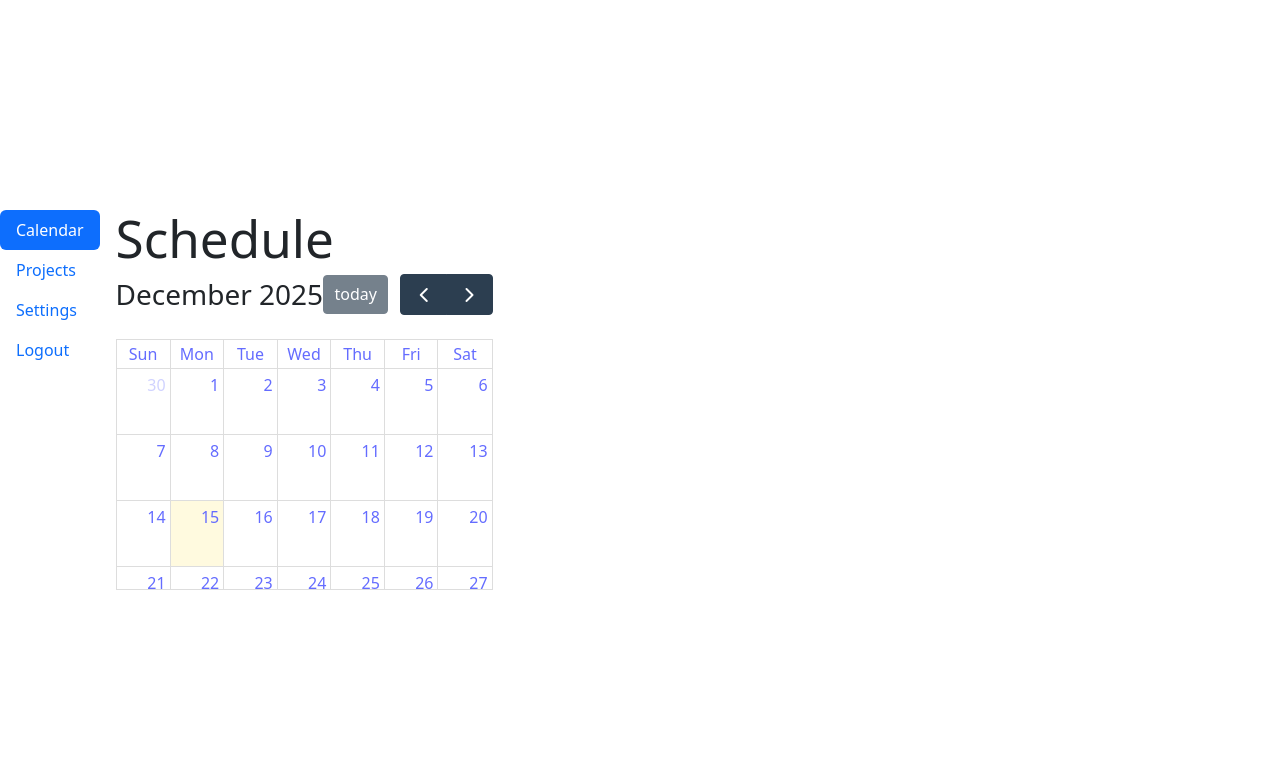
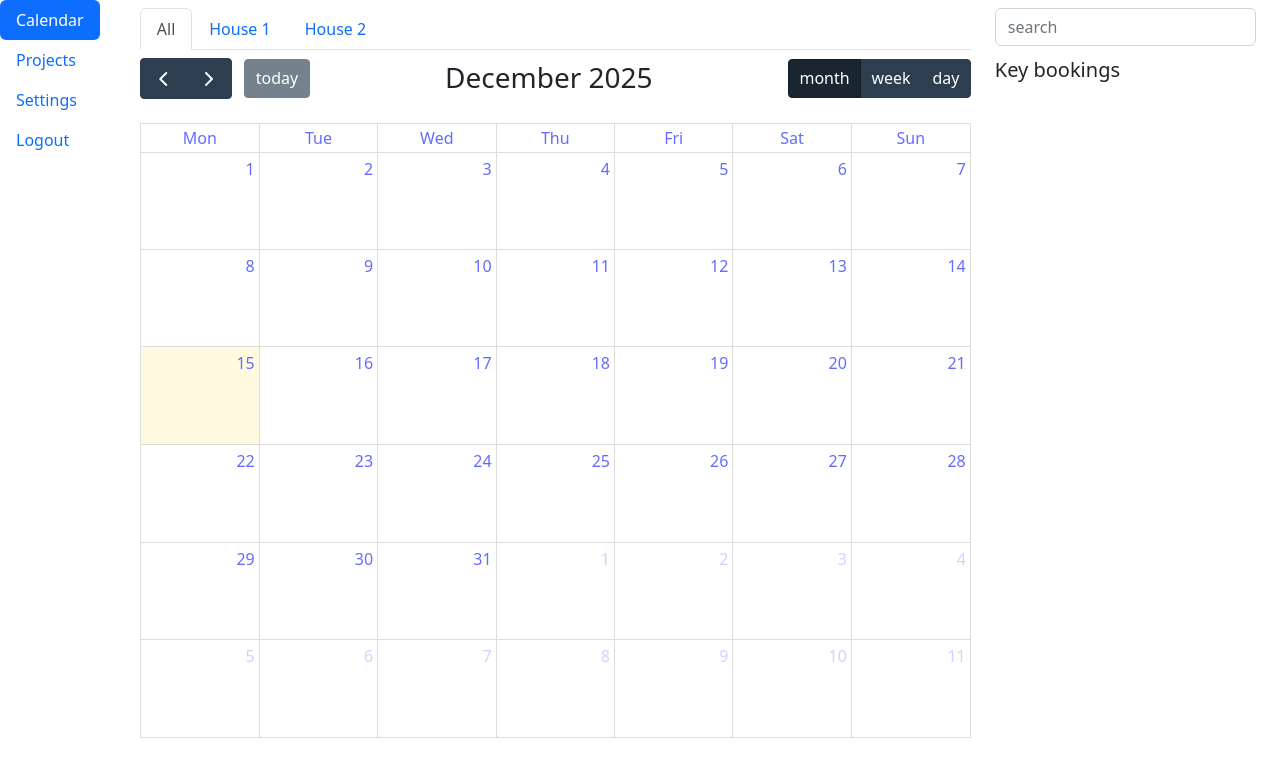
Before and after one commit to m-ariah93/comsci-ia, a React (Vite) app in the folder frontend/: page /calendar in a window 1280 px wide. Shown: the top 776 px of the page. Built offline with nearby package versions, Linux system fonts and the light colour scheme.

Commit message:
FEAT + FIX: make root full width, add calendar bootstrap tabs

```diff
--- a/frontend/index.html
+++ b/frontend/index.html
@@ -8,7 +8,7 @@
     <link href="https://cdn.jsdelivr.net/npm/bootstrap@5.2.3/dist/css/bootstrap.min.css" rel="stylesheet" integrity="sha384-rbsA2VBKQhggwzxH7pPCaAqO46MgnOM80zW1RWuH61DGLwZJEdK2Kadq2F9CUG65" crossorigin="anonymous">
   </head>
   <body>
-    <div id="root"></div>
+    <div id="root" class="container-fluid"></div>
     <script type="module" src="/src/main.jsx"></script>
   </body>
 </html>
--- a/frontend/src/App.jsx
+++ b/frontend/src/App.jsx
@@ -8,22 +8,15 @@ function App() {
   return (
     <BrowserRouter>
 
-      <div className="d-flex align-items-start">
-        <div className="nav flex-column nav-pills me-3" role="tablist" aria-orientation="vertical">
+      <div className="d-flex align-items-start fixed-top">
+          <div className="nav flex-column nav-pills me-3 flex-shrink-0" role="tablist" aria-orientation="vertical">
             <NavLink to="/calendar" end className={({ isActive }) => isActive ? "nav-link active" : "nav-link"}>Calendar</NavLink>
             <NavLink to="/projects" className={({ isActive }) => isActive ? "nav-link active" : "nav-link"}>Projects</NavLink>
             <NavLink to="/settings" className={({ isActive }) => isActive ? "nav-link active" : "nav-link"}>Settings</NavLink>
             <NavLink to="/" className={({ isActive }) => isActive ? "nav-link active" : "nav-link"}>Logout</NavLink>
           </div>
-        {/* <div class="tab-content" id="v-pills-tabContent">
-          <div class="tab-pane fade show active" id="v-pills-home" role="tabpanel" aria-labelledby="v-pills-home-tab" tabindex="0">...</div>
-          <div class="tab-pane fade" id="v-pills-profile" role="tabpanel" aria-labelledby="v-pills-profile-tab" tabindex="0">...</div>
-          <div class="tab-pane fade" id="v-pills-disabled" role="tabpanel" aria-labelledby="v-pills-disabled-tab" tabindex="0">...</div>
-          <div class="tab-pane fade" id="v-pills-messages" role="tabpanel" aria-labelledby="v-pills-messages-tab" tabindex="0">...</div>
-          <div class="tab-pane fade" id="v-pills-settings" role="tabpanel" aria-labelledby="v-pills-settings-tab" tabindex="0">...</div>
-        </div>  */}
-        <div className="tab-content" id="v-pills-tabContent">
-          {/* <CalendarPage /> */}
+
+          <div className="tab-content flex-grow-1 w-100" id="v-pills-tabContent" style={{minWidth: 0}}>
             <Routes>
               <Route path="/" element={<Navigate to="/calendar" replace />} />
               <Route path="/calendar" element={<CalendarPage />} />
--- a/frontend/src/components/Calendar.jsx
+++ b/frontend/src/components/Calendar.jsx
@@ -3,11 +3,18 @@ import dayGridPlugin from "@fullcalendar/daygrid";
 
 export default function Calendar() {
   return (
-    <div>
+    <div style={{width: '100%'}}>
       <FullCalendar
         plugins={[dayGridPlugin]}
         initialView="dayGridMonth"
-        aspectRatio={1.5}
+        // aspectRatio={1.5}
+        firstDay={1}
+        droppable={true}
+        headerToolbar={{
+          left: 'prev,next today',
+          center: 'title',
+          right: 'dayGridMonth,dayGridWeek,dayGridDay'
+        }}
       />
     </div>
 
--- a/frontend/src/pages/CalendarPage.jsx
+++ b/frontend/src/pages/CalendarPage.jsx
@@ -1,13 +1,36 @@
 import Calendar from "../components/Calendar";
-
 
 export default function CalendarPage() {
   return (
-    <div>
-        <h1>Schedule</h1>
-        <Calendar />
+    // <div className="d-flex flex-column">
+    <div className="container">
+        <div className="row my-2">
+            <div className="col-9">
+                <ul className="nav nav-tabs">
+                    <li className="nav-item">
+                        <a className="nav-link active" aria-current="page" href="#">All</a>
+                    </li>
+                    <li className="nav-item">
+                        <a className="nav-link" href="#">House 1</a>
+                    </li>
+                    <li className="nav-item">
+                        <a className="nav-link" href="#">House 2</a>
+                    </li>
+                </ul>
+            </div>
+            <div className="col-3">
+                <input type="text" className="form-control" placeholder="search" />
+            </div>
+        </div>
+        <div className="row">
+            <div className="col-9">
+                <Calendar />
+            </div>
+            <div className="col-3">
+                <h5>Key bookings</h5>
+                {/* add draggable events here */}
+            </div>
+        </div>
     </div>
-
   );
-
 }
--- a/frontend/src/pages/LoginPage.jsx
+++ b/frontend/src/pages/LoginPage.jsx
@@ -5,5 +5,4 @@ export default function LoginPage() {
     </div>
 
   );
-
 }
```
Lines whose indentation alone changed are shown as unchanged.
